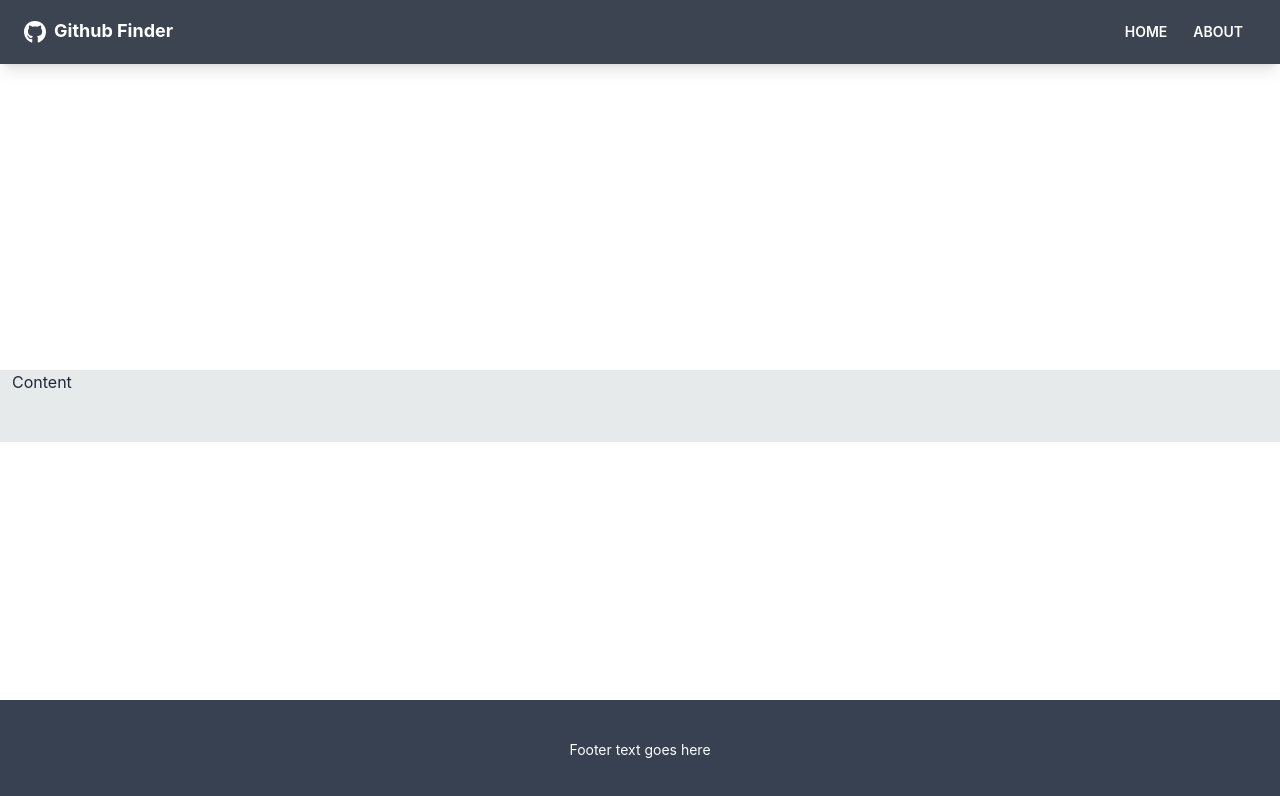
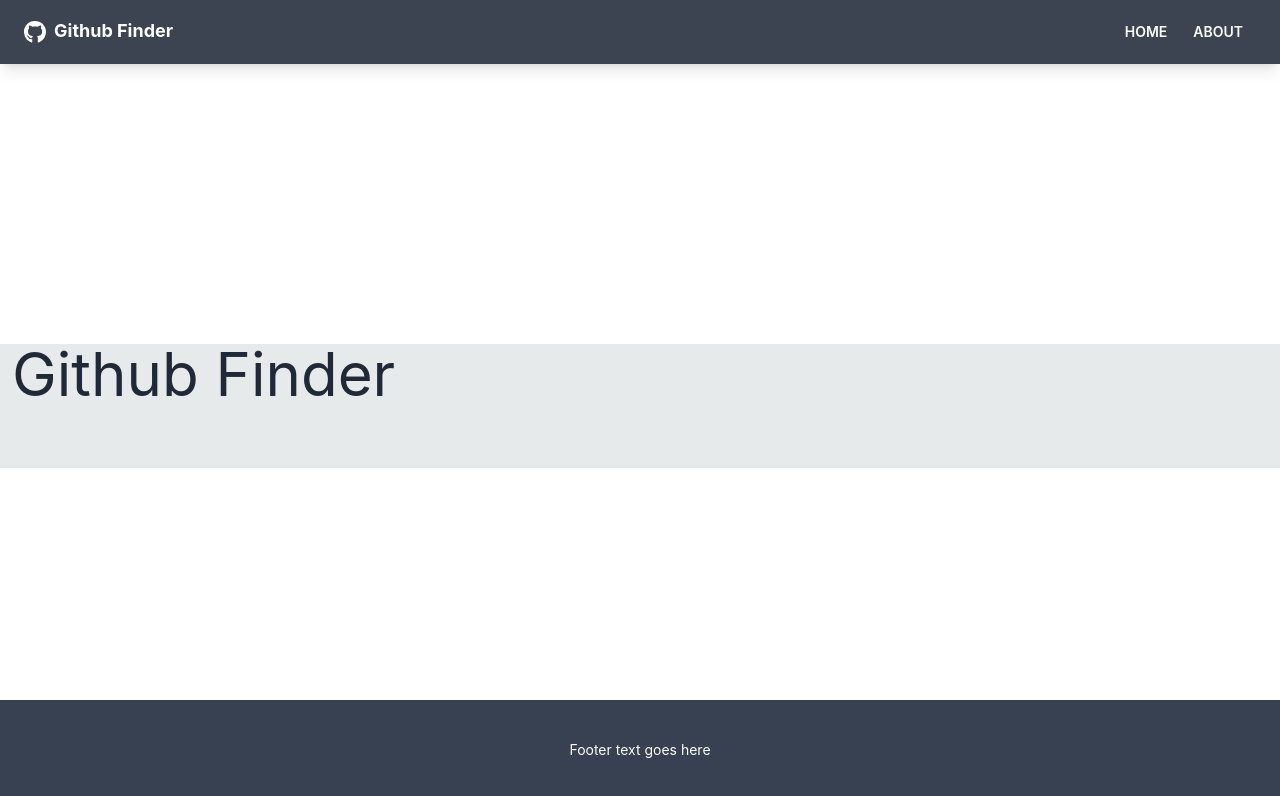
Before and after one commit to oscar-ct/react-github-finder, a React (Create React App) app: page /about in a window 1280 px wide. Shown: the top 796 px of the page. Built offline with nearby package versions, Linux system fonts and the light colour scheme.

Commit message:
feat: created pages folder with new components set routes for all pages, minor styling

```diff
--- a/src/App.js
+++ b/src/App.js
@@ -1,13 +1,23 @@
 import {BrowserRouter as Router, Route, Routes} from "react-router-dom";
 import Navbar from "./components/layout/Navbar";
 import Footer from "./components/layout/Footer";
+import Home from "./pages/Home";
+import About from "./pages/About";
+import NotFound from "./pages/NotFound";
 
 function App() {
   return (
       <Router>
           <div className="flex flex-col justify-between h-screen">
               <Navbar/>
-              <main className="container mx-auto px-3 pb-12 bg-accent-content/10">Content</main>
+              <main className="container mx-auto px-3 pb-12 bg-accent-content/10">
+                  <Routes>
+                      <Route path="/" element={<Home/>}/>
+                      <Route path="/about" element={<About/>}/>
+                      <Route path="/notfound" element={<NotFound/>}/>
+                      <Route path="/*" element={<NotFound/>}/>
+                  </Routes>
+              </main>
               <Footer/>
           </div>
       </Router>
--- /dev/null
+++ b/src/pages/About.jsx
@@ -0,0 +1,11 @@
+
+
+const About = () => {
+    return (
+        <div>
+            <h1 className="text-6xl mb-4">Github Finder</h1>
+        </div>
+    );
+};
+
+export default About;
--- /dev/null
+++ b/src/pages/Home.jsx
@@ -0,0 +1,11 @@
+
+
+const Home = () => {
+    return (
+        <div>
+            <h1 className="text-6xl">Welcome</h1>
+        </div>
+    );
+};
+
+export default Home;
--- /dev/null
+++ b/src/pages/NotFound.jsx
@@ -0,0 +1,24 @@
+import {FaHome} from "react-icons/fa";
+import {Link} from "react-router-dom"
+
+const NotFound = () => {
+    return (
+        <div className="hero">
+            <div className="text-center hero-content">
+                <div className="max-w-lg">
+                    <h1 className="text-8xl font-bold mb-8"> Oops!
+                    </h1>
+                    <p className="text-5xl mb-8">
+                        404 - Page not found!
+                    </p>
+                    <Link  to="/" className="btn btn-primary btn-lg">
+                        <FaHome className="mr-2"/>
+                        Back To Home
+                    </Link>
+                </div>
+            </div>
+        </div>
+    );
+};
+
+export default NotFound;
```
